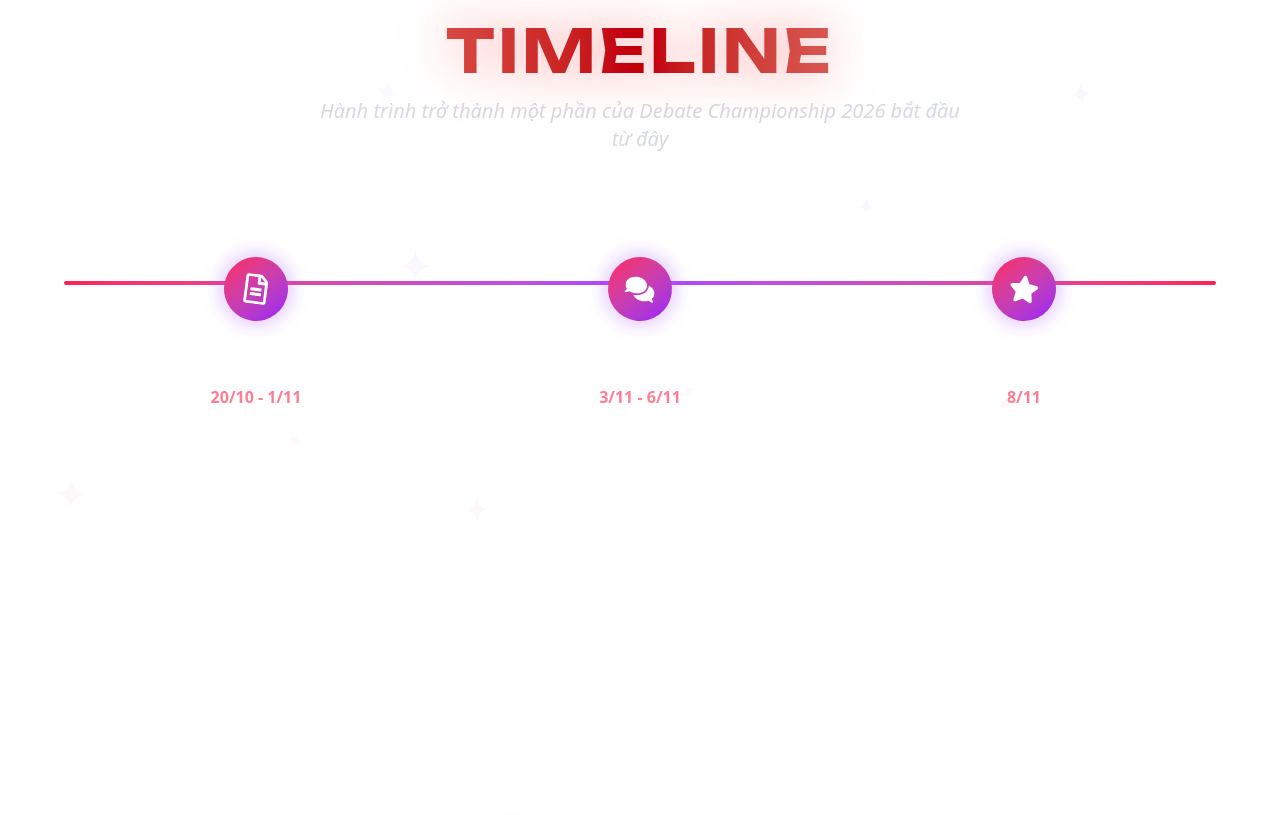
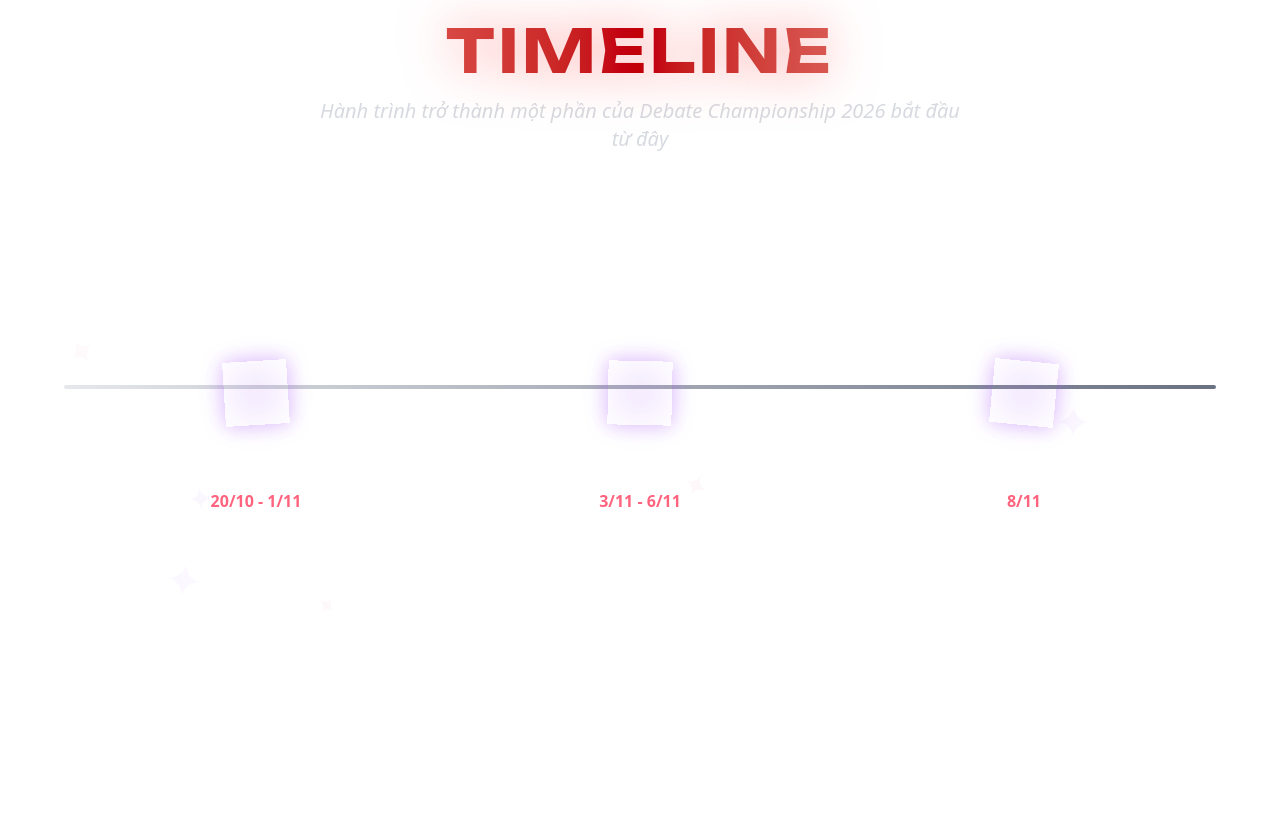
Before and after one commit to nvdekay/debate-recruitment-landing, a React (Vite) app: page / in a window 1280 px wide. Shown: the part 4700-5515 px from the top of the page. Built offline with nearby package versions, Linux system fonts and the light colour scheme; a web font is replaced by a local one.

Commit message:
chore: change timeline

```diff
--- a/src/components/Timeline.jsx
+++ b/src/components/Timeline.jsx
@@ -1,15 +1,18 @@
-import React from "react";
+import React, { useRef } from "react";
 import { motion } from "framer-motion";
 import { useIntersectionObserver } from "../hooks/useIntersectionObserver";
+import { useScroll } from "../hooks/useScroll";
 import { FaRegFileAlt, FaComments, FaStar } from "react-icons/fa";
 
 const Timeline = () => {
   const [elementRef, isVisible] = useIntersectionObserver({ threshold: 0.1 });
+  const timelineRef = useRef(null);
+  const scrollProgress = useScroll(timelineRef); // 0 → 1 khi scroll qua section
 
   const events = [
-    { title: "Vòng Đơn", date: "20/10 - 1/11", icon: <FaRegFileAlt /> },
-    { title: "Vòng Phỏng Vấn", date: "3/11 - 6/11", icon: <FaComments /> },
-    { title: "Công Bố Kết Quả", date: "8/11", icon: <FaStar /> },
+    { title: "Vòng Đơn", date: "20/10 - 1/11" },
+    { title: "Vòng Phỏng Vấn", date: "3/11 - 6/11" },
+    { title: "Công Bố Kết Quả", date: "8/11" },
   ];
 
   const containerVariants = {
@@ -58,7 +61,6 @@
           delay: index * 0.3,
         }}
       >
-        {/* Glow Ring */}
         <motion.div
           className="absolute inset-0 rounded-full"
           style={{
@@ -71,17 +73,15 @@
             opacity: [0.5, 0.8, 0.5],
           }}
           transition={{
-            duration: 2.5,
+            duration: 1,
             repeat: Infinity,
             ease: "easeInOut",
           }}
         />
 
-        {/* Icon Circle */}
         <motion.div
           className="relative w-12 h-12 sm:w-14 sm:h-14 md:w-16 md:h-16
-                     bg-gradient-to-br from-rose-500 to-purple-600
-                     rounded-full flex items-center justify-center
+                 flex items-center justify-center
                      text-2xl sm:text-3xl text-white shadow-lg"
           whileHover={{
             scale: 1.15,
@@ -96,40 +96,16 @@
               "0 0 20px rgba(168,85,247,0.4)",
             ],
           }}
-        >
-          {event.icon}
-        </motion.div>
+        ></motion.div>
       </motion.div>
 
-      {/* Text Content */}
-      <motion.div
-        initial={{ opacity: 0, y: 20 }}
-        animate={{
-          opacity: isVisible ? 1 : 0,
-          y: isVisible ? 0 : 20,
-        }}
-        transition={{ delay: 0.2 + index * 0.1 }}
-      >
-        <motion.h3
-          className="text-lg sm:text-xl md:text-2xl font-bold text-white mb-1 sm:mb-2 font-display"
-          whileHover={{
-            scale: 1.05,
-            textShadow: "0 0 20px rgba(255,255,255,0.5)",
-          }}
-        >
+      <motion.div>
+        <h3 className="text-lg sm:text-xl md:text-2xl font-bold text-white mb-1 sm:mb-2 font-display">
           {event.title}
-        </motion.h3>
-        <motion.p
-          className="text-sm sm:text-base font-semibold text-rose-400 mb-2 font-body"
-          animate={{ opacity: [0.7, 1, 0.7] }}
-          transition={{
-            duration: 2.5,
-            repeat: Infinity,
-            ease: "easeInOut",
-          }}
-        >
+        </h3>
+        <p className="text-sm sm:text-base font-semibold text-rose-400 mb-2 font-body">
           {event.date}
-        </motion.p>
+        </p>
       </motion.div>
     </motion.div>
   );
@@ -141,7 +117,6 @@
       whileHover={{ x: 6 }}
       transition={{ type: "spring", stiffness: 140, damping: 10 }}
     >
-      {/* Icon */}
       <motion.div
         className="relative flex-shrink-0"
         animate={{ rotate: [0, 8, -8, 0] }}
@@ -167,7 +142,7 @@
         />
         <motion.div
           className="relative w-10 h-10 sm:w-12 sm:h-12
-                     bg-gradient-to-br from-rose-500 to-purple-600
+                     bg-gradient-to-br from-gray-400/80 to-gray-600/60
                      rounded-full flex items-center justify-center
                      text-xl sm:text-2xl text-white shadow-lg"
           whileHover={{ scale: 1.15, rotate: 360 }}
@@ -236,7 +211,10 @@
         ))}
       </div>
 
-      <div className="container mx-auto px-4 sm:px-6 md:px-8 relative z-10">
+      <div
+        ref={timelineRef}
+        className="container mx-auto px-4 sm:px-6 md:px-8 relative z-10"
+      >
         {/* Title */}
         <motion.div
           initial={{ opacity: 0, y: -50 }}
@@ -259,7 +237,20 @@
         </motion.div>
 
         {/* Desktop Timeline */}
-        <div className="hidden lg:block max-w-6xl mx-auto">
+        <div className="hidden lg:block max-w-6xl mx-auto relative mt-[200px]">
+          {/* Lăn đồng xu */}
+          <motion.img
+            src="/img/xu.png"
+            alt="xu"
+            className="absolute w-50 h-50 -translate-y-1/2 z-30 pointer-events-none"
+            style={{
+              top: "-80px",
+              left: `${scrollProgress * 98 + 2}%`,
+              rotate: `${scrollProgress * 720}deg`,
+            }}
+            transition={{ type: "spring", stiffness: 60, damping: 0.8 }}
+          />
+
           <div className="relative">
             {/* Animated Line */}
             <svg
@@ -273,7 +264,7 @@
                 fill="none"
                 variants={lineVariants}
                 initial="hidden"
-                animate={isVisible ? "visible" : "hidden"}
+                animate="visible" // luôn visible
               />
               <defs>
                 <linearGradient id="gradient" x1="0%" y1="0%" x2="100%" y2="0%">
@@ -286,8 +277,9 @@
 
             {/* Glowing Line */}
             <motion.div
-              className="absolute top-8 left-0 h-1 bg-gradient-to-r from-rose-500 via-purple-500 to-rose-500 rounded-full"
-              animate={isVisible ? { width: "100%" } : { width: 0 }}
+              className="absolute top-8 left-0 h-1 bg-gradient-to-r from-gray-200 to-gray-500 rounded-full"
+              initial={{ width: 0 }}
+              animate={{ width: "100%" }} // luôn hiển thị
               transition={{ duration: 1.5, ease: "easeInOut" }}
             >
               <motion.div
@@ -303,37 +295,31 @@
             </motion.div>
 
             {/* Items */}
-            <motion.div
-              variants={containerVariants}
-              initial="hidden"
-              animate={isVisible ? "visible" : "hidden"}
+            <div
               className="relative flex justify-between items-start pt-2"
               style={{ zIndex: 10 }}
             >
               {events.map((event, index) => (
                 <TimelineItem key={index} event={event} index={index} />
               ))}
-            </motion.div>
+            </div>
           </div>
         </div>
 
-        {/* Mobile & Tablet Timeline */}
+        {/* Mobile Timeline */}
         <div className="lg:hidden max-w-md sm:max-w-xl md:max-w-2xl mx-auto">
           <div className="relative">
             <motion.div
               className="absolute left-6 sm:left-8 top-0 w-0.5 bg-gradient-to-b from-rose-500 to-purple-500 rounded-full"
-              animate={isVisible ? { height: "100%" } : { height: 0 }}
+              initial={{ height: 0 }}
+              animate={{ height: "100%" }}
               transition={{ duration: 1.8, ease: "easeInOut" }}
             />
-            <motion.div
-              variants={containerVariants}
-              initial="hidden"
-              animate={isVisible ? "visible" : "hidden"}
-            >
+            <div>
               {events.map((event, index) => (
                 <MobileTimelineItem key={index} event={event} index={index} />
               ))}
-            </motion.div>
+            </div>
           </div>
         </div>
       </div>
--- /dev/null
+++ b/src/hooks/useScroll.js
@@ -0,0 +1,30 @@
+// src/hooks/useScroll.js
+import { useState, useEffect } from "react";
+
+export const useScroll = (ref) => {
+  const [progress, setProgress] = useState(0);
+
+  useEffect(() => {
+    const handleScroll = () => {
+      if (!ref.current) return;
+
+      const rect = ref.current.getBoundingClientRect();
+      const windowHeight = window.innerHeight;
+
+      // Khi phần tử đi vào khung nhìn → tính % scroll
+      const visible = Math.min(
+        Math.max((windowHeight - rect.top) / (windowHeight + rect.height), 0),
+        1
+      );
+
+      setProgress(visible);
+    };
+
+    window.addEventListener("scroll", handleScroll);
+    handleScroll();
+
+    return () => window.removeEventListener("scroll", handleScroll);
+  }, [ref]);
+
+  return progress; // 0 -> 1
+};
```
Also changed, not shown: public/img/download.png (added), public/img/download1.png (added).
